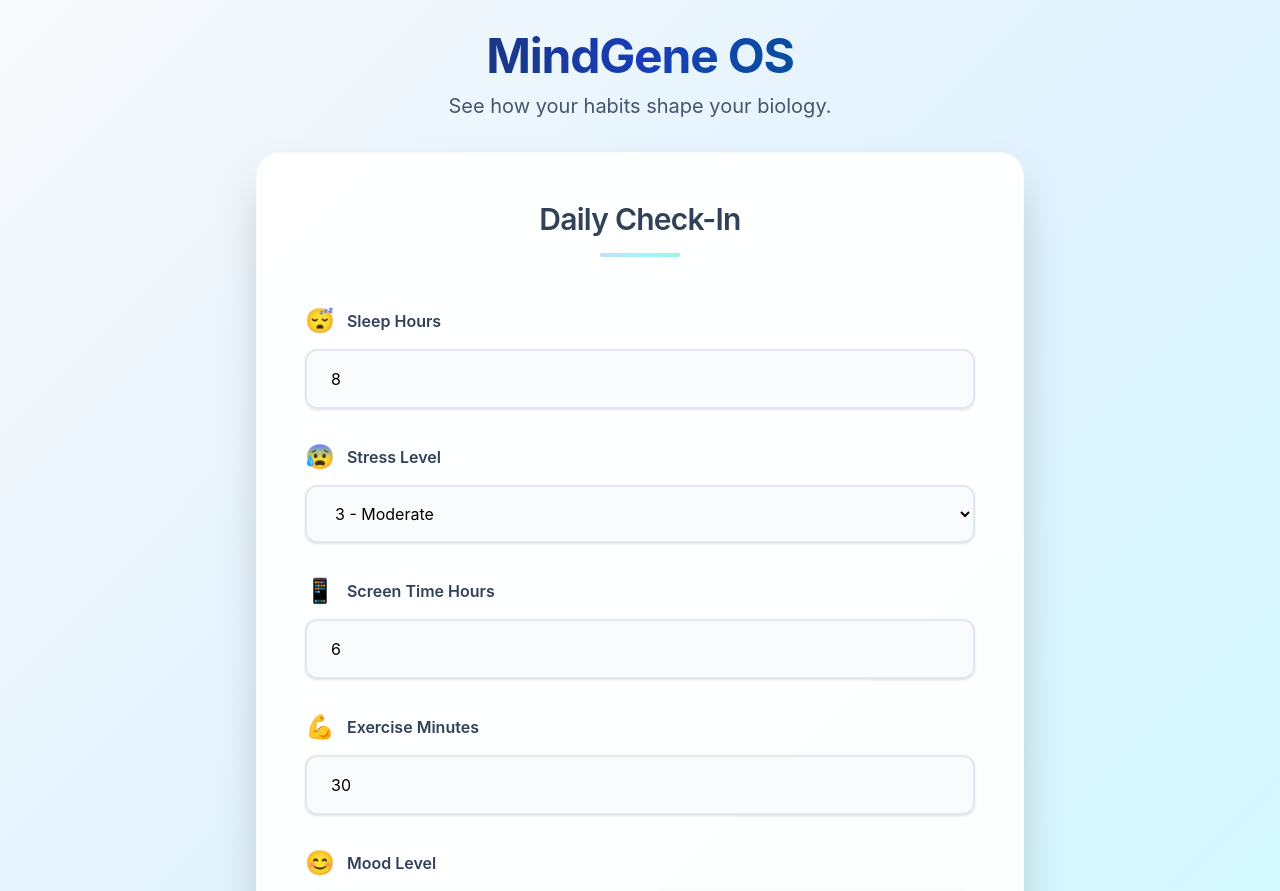
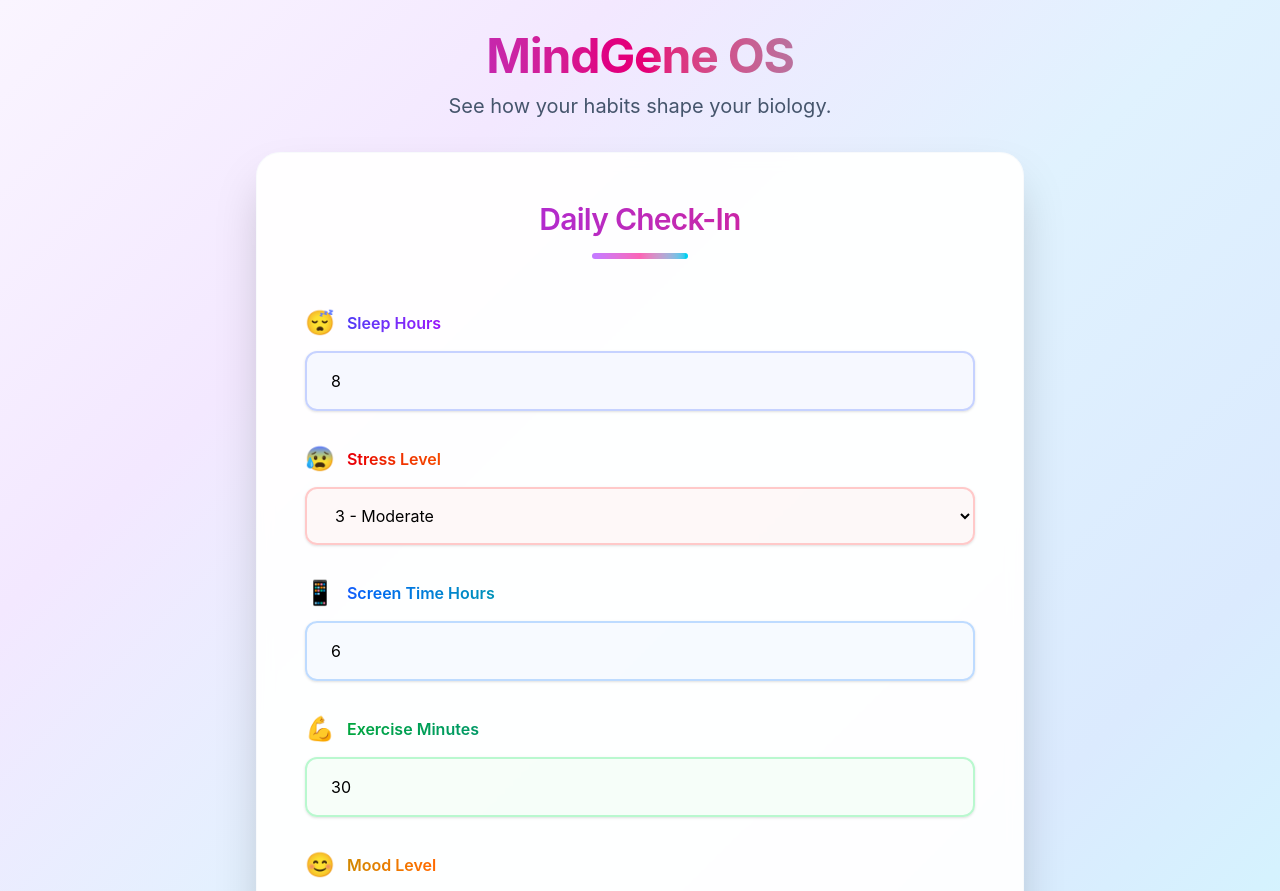
Before and after one commit to anyanwua/Hackathon-Project, a React (Vite) app: page / in a window 1280 px wide. Shown: the top 891 px of the page. Built offline with nearby package versions, Linux system fonts and the light colour scheme.

Commit message:
Add vibrant colors: color-coded form fields, gradient headers, and colorful UI elements

```diff
--- a/src/App.tsx
+++ b/src/App.tsx
@@ -42,7 +42,7 @@ function App() {
     <div className="min-h-screen flex flex-col items-center justify-center p-4 py-8 relative overflow-x-hidden">
       {/* Header */}
       <div className="w-full max-w-3xl mx-auto mb-8 text-center animate-fade-in-up">
-        <h1 className="text-4xl md:text-5xl font-bold text-slate-800 tracking-tight mb-3 bg-gradient-to-r from-slate-800 via-blue-800 to-cyan-800 bg-clip-text text-transparent">
+        <h1 className="text-4xl md:text-5xl font-bold tracking-tight mb-3 bg-gradient-to-r from-purple-600 via-pink-600 via-blue-600 to-cyan-500 bg-clip-text text-transparent">
           MindGene OS
         </h1>
         <p className="text-lg md:text-xl text-slate-600 font-normal max-w-2xl mx-auto">
@@ -53,18 +53,18 @@ function App() {
       <div className="w-full max-w-3xl mx-auto relative z-10">
         <div className="bg-white/95 backdrop-blur-sm rounded-3xl shadow-2xl p-8 md:p-12 animate-fade-in-up card-hover border border-slate-100/50">
           <div className="text-center mb-12">
-            <h2 className="text-2xl md:text-3xl font-semibold mb-3 text-slate-700 tracking-tight">
+            <h2 className="text-2xl md:text-3xl font-semibold mb-3 bg-gradient-to-r from-purple-600 to-pink-600 bg-clip-text text-transparent tracking-tight">
               Daily Check-In
             </h2>
-            <div className="mt-4 w-20 h-1 bg-gradient-to-r from-blue-200 via-cyan-200 to-teal-200 mx-auto rounded-full"></div>
+            <div className="mt-4 w-24 h-1.5 bg-gradient-to-r from-purple-400 via-pink-400 via-blue-400 to-cyan-400 mx-auto rounded-full"></div>
           </div>
 
           <form onSubmit={handleSubmit} className="space-y-8">
             {/* Sleep Hours */}
             <div className="animate-slide-in" style={{ animationDelay: '0.1s' }}>
-              <label htmlFor="sleepHours" className="block text-base font-semibold text-slate-700 mb-3 flex items-center gap-3">
+              <label htmlFor="sleepHours" className="block text-base font-semibold text-indigo-700 mb-3 flex items-center gap-3">
                 <span className="text-2xl">😴</span>
-                <span>Sleep Hours</span>
+                <span className="bg-gradient-to-r from-indigo-600 to-purple-600 bg-clip-text text-transparent">Sleep Hours</span>
               </label>
               <input
                 id="sleepHours"
@@ -74,22 +74,22 @@ function App() {
                 step="0.5"
                 value={formData.sleepHours}
                 onChange={(e) => handleChange('sleepHours', parseFloat(e.target.value) || 0)}
-                className="w-full px-6 py-4 text-base border-2 border-slate-200 rounded-xl focus:ring-4 focus:ring-blue-200/50 focus:border-blue-400 outline-none bg-slate-50/80 hover:bg-white hover:border-slate-300 shadow-sm hover:shadow-md"
+                className="w-full px-6 py-4 text-base border-2 border-indigo-200 rounded-xl focus:ring-4 focus:ring-indigo-200/50 focus:border-indigo-400 outline-none bg-indigo-50/50 hover:bg-indigo-50 hover:border-indigo-300 shadow-sm hover:shadow-md"
                 required
               />
             </div>
 
             {/* Stress Level */}
             <div className="animate-slide-in" style={{ animationDelay: '0.2s' }}>
-              <label htmlFor="stressLevel" className="block text-base font-semibold text-slate-700 mb-3 flex items-center gap-3">
+              <label htmlFor="stressLevel" className="block text-base font-semibold text-red-700 mb-3 flex items-center gap-3">
                 <span className="text-2xl">😰</span>
-                <span>Stress Level</span>
+                <span className="bg-gradient-to-r from-red-600 to-orange-600 bg-clip-text text-transparent">Stress Level</span>
               </label>
               <select
                 id="stressLevel"
                 value={formData.stressLevel}
                 onChange={(e) => handleChange('stressLevel', parseInt(e.target.value))}
-                className="w-full px-6 py-4 text-base border-2 border-slate-200 rounded-xl focus:ring-4 focus:ring-blue-200/50 focus:border-blue-400 outline-none bg-slate-50/80 hover:bg-white hover:border-slate-300 cursor-pointer shadow-sm hover:shadow-md"
+                className="w-full px-6 py-4 text-base border-2 border-red-200 rounded-xl focus:ring-4 focus:ring-red-200/50 focus:border-red-400 outline-none bg-red-50/50 hover:bg-red-50 hover:border-red-300 cursor-pointer shadow-sm hover:shadow-md"
                 required
               >
                 <option value={1}>1 - Very Low</option>
@@ -102,9 +102,9 @@ function App() {
 
             {/* Screen Time */}
             <div className="animate-slide-in" style={{ animationDelay: '0.3s' }}>
-              <label htmlFor="screenTimeHours" className="block text-base font-semibold text-slate-700 mb-3 flex items-center gap-3">
+              <label htmlFor="screenTimeHours" className="block text-base font-semibold text-blue-700 mb-3 flex items-center gap-3">
                 <span className="text-2xl">📱</span>
-                <span>Screen Time Hours</span>
+                <span className="bg-gradient-to-r from-blue-600 to-cyan-600 bg-clip-text text-transparent">Screen Time Hours</span>
               </label>
               <input
                 id="screenTimeHours"
@@ -114,16 +114,16 @@ function App() {
                 step="0.5"
                 value={formData.screenTimeHours}
                 onChange={(e) => handleChange('screenTimeHours', parseFloat(e.target.value) || 0)}
-                className="w-full px-6 py-4 text-base border-2 border-slate-200 rounded-xl focus:ring-4 focus:ring-blue-200/50 focus:border-blue-400 outline-none bg-slate-50/80 hover:bg-white hover:border-slate-300 shadow-sm hover:shadow-md"
+                className="w-full px-6 py-4 text-base border-2 border-blue-200 rounded-xl focus:ring-4 focus:ring-blue-200/50 focus:border-blue-400 outline-none bg-blue-50/50 hover:bg-blue-50 hover:border-blue-300 shadow-sm hover:shadow-md"
                 required
               />
             </div>
 
             {/* Exercise Minutes */}
             <div className="animate-slide-in" style={{ animationDelay: '0.4s' }}>
-              <label htmlFor="exerciseMinutes" className="block text-base font-semibold text-slate-700 mb-3 flex items-center gap-3">
+              <label htmlFor="exerciseMinutes" className="block text-base font-semibold text-green-700 mb-3 flex items-center gap-3">
                 <span className="text-2xl">💪</span>
-                <span>Exercise Minutes</span>
+                <span className="bg-gradient-to-r from-green-600 to-emerald-600 bg-clip-text text-transparent">Exercise Minutes</span>
               </label>
               <input
                 id="exerciseMinutes"
@@ -133,22 +133,22 @@ function App() {
                 step="1"
                 value={formData.exerciseMinutes}
                 onChange={(e) => handleChange('exerciseMinutes', parseInt(e.target.value) || 0)}
-                className="w-full px-6 py-4 text-base border-2 border-slate-200 rounded-xl focus:ring-4 focus:ring-blue-200/50 focus:border-blue-400 outline-none bg-slate-50/80 hover:bg-white hover:border-slate-300 shadow-sm hover:shadow-md"
+                className="w-full px-6 py-4 text-base border-2 border-green-200 rounded-xl focus:ring-4 focus:ring-green-200/50 focus:border-green-400 outline-none bg-green-50/50 hover:bg-green-50 hover:border-green-300 shadow-sm hover:shadow-md"
                 required
               />
             </div>
 
             {/* Mood Level */}
             <div className="animate-slide-in" style={{ animationDelay: '0.5s' }}>
-              <label htmlFor="moodLevel" className="block text-base font-semibold text-slate-700 mb-3 flex items-center gap-3">
+              <label htmlFor="moodLevel" className="block text-base font-semibold text-yellow-700 mb-3 flex items-center gap-3">
                 <span className="text-2xl">😊</span>
-                <span>Mood Level</span>
+                <span className="bg-gradient-to-r from-yellow-600 to-orange-500 bg-clip-text text-transparent">Mood Level</span>
               </label>
               <select
                 id="moodLevel"
                 value={formData.moodLevel}
                 onChange={(e) => handleChange('moodLevel', parseInt(e.target.value))}
-                className="w-full px-6 py-4 text-base border-2 border-slate-200 rounded-xl focus:ring-4 focus:ring-blue-200/50 focus:border-blue-400 outline-none bg-slate-50/80 hover:bg-white hover:border-slate-300 cursor-pointer shadow-sm hover:shadow-md"
+                className="w-full px-6 py-4 text-base border-2 border-yellow-200 rounded-xl focus:ring-4 focus:ring-yellow-200/50 focus:border-yellow-400 outline-none bg-yellow-50/50 hover:bg-yellow-50 hover:border-yellow-300 cursor-pointer shadow-sm hover:shadow-md"
                 required
               >
                 <option value={1}>1 - Very Low</option>
@@ -161,13 +161,13 @@ function App() {
 
             <button
               type="submit"
-              className="w-full bg-gradient-to-r from-blue-500 via-blue-600 to-cyan-500 text-white font-bold text-lg py-5 px-8 rounded-xl hover:from-blue-600 hover:via-blue-700 hover:to-cyan-600 transition-all duration-300 shadow-lg hover:shadow-2xl transform hover:-translate-y-1 active:translate-y-0 relative overflow-hidden group mt-10"
+              className="w-full bg-gradient-to-r from-purple-600 via-pink-600 to-rose-500 text-white font-bold text-lg py-5 px-8 rounded-xl hover:from-purple-700 hover:via-pink-700 hover:to-rose-600 transition-all duration-300 shadow-lg hover:shadow-2xl transform hover:-translate-y-1 active:translate-y-0 relative overflow-hidden group mt-10"
             >
               <span className="relative z-10 flex items-center justify-center gap-3">
                 <span>Analyze My Biology</span>
                 <span className="group-hover:translate-x-2 transition-transform duration-300 text-xl">→</span>
               </span>
-              <div className="absolute inset-0 bg-gradient-to-r from-blue-600 via-blue-700 to-cyan-600 opacity-0 group-hover:opacity-100 transition-opacity duration-300"></div>
+              <div className="absolute inset-0 bg-gradient-to-r from-purple-700 via-pink-700 to-rose-600 opacity-0 group-hover:opacity-100 transition-opacity duration-300"></div>
             </button>
           </form>
 
@@ -175,13 +175,13 @@ function App() {
             <div className="mt-10 bg-white/95 backdrop-blur-sm rounded-3xl shadow-2xl p-8 md:p-10 border border-slate-100/50 animate-fade-in-up card-hover">
               {/* Large bold score and category */}
               <div className="text-center mb-8">
-                <h2 className="text-3xl md:text-4xl font-bold text-slate-800 mb-3 tracking-tight">
-                  Biological Impact Score: <span className="text-blue-600 animate-count-up inline-block">{result.score}/100</span>
+                <h2 className="text-3xl md:text-4xl font-bold mb-3 tracking-tight">
+                  Biological Impact Score: <span className="bg-gradient-to-r from-purple-600 via-pink-600 to-blue-600 bg-clip-text text-transparent animate-count-up inline-block">{result.score}/100</span>
                 </h2>
                 <div className={`inline-block px-5 py-2 rounded-full text-sm font-semibold mb-6 animate-count-up ${
-                  result.category === 'Low' ? 'bg-emerald-100 text-emerald-700' :
-                  result.category === 'Moderate' ? 'bg-amber-100 text-amber-700' :
-                  'bg-rose-100 text-rose-700'
+                  result.category === 'Low' ? 'bg-gradient-to-r from-emerald-100 to-green-100 text-emerald-700 border-2 border-emerald-200' :
+                  result.category === 'Moderate' ? 'bg-gradient-to-r from-amber-100 to-yellow-100 text-amber-700 border-2 border-amber-200' :
+                  'bg-gradient-to-r from-rose-100 to-red-100 text-rose-700 border-2 border-rose-200'
                 }`} style={{ animationDelay: '0.2s' }}>
                   {result.category}
                 </div>
@@ -207,9 +207,9 @@ function App() {
               </div>
 
               {/* Persona section */}
-              <div className="border-t-2 border-slate-200 pt-8 bg-gradient-to-br from-blue-50/50 to-cyan-50/50 rounded-xl p-6">
+              <div className="border-t-2 border-purple-200 pt-8 bg-gradient-to-br from-purple-50/50 via-pink-50/50 to-blue-50/50 rounded-xl p-6">
                 <div className="text-center mb-4">
-                  <div className="text-2xl md:text-3xl font-bold text-slate-800 mb-3">
+                  <div className="text-2xl md:text-3xl font-bold bg-gradient-to-r from-purple-600 via-pink-600 to-blue-600 bg-clip-text text-transparent mb-3">
                     {result.persona}
                   </div>
                 </div>
@@ -220,7 +220,7 @@ function App() {
 
               {/* What If Simulation */}
               <div className="border-t-2 border-slate-200 pt-8 mt-8">
-                <h3 className="text-2xl font-bold text-slate-800 mb-6 text-center">
+                <h3 className="text-2xl font-bold bg-gradient-to-r from-purple-600 to-pink-600 bg-clip-text text-transparent mb-6 text-center">
                   What If Simulation
                 </h3>
 
--- a/src/index.css
+++ b/src/index.css
@@ -12,7 +12,7 @@ body {
   -moz-osx-font-smoothing: grayscale;
   font-feature-settings: 'kern' 1;
   text-rendering: optimizeLegibility;
-  background: linear-gradient(135deg, #f8fafc 0%, #e0f2fe 50%, #cffafe 100%);
+  background: linear-gradient(135deg, #faf5ff 0%, #f3e8ff 25%, #e0f2fe 50%, #dbeafe 75%, #cffafe 100%);
 }
 
 /* Custom scrollbar */
```
